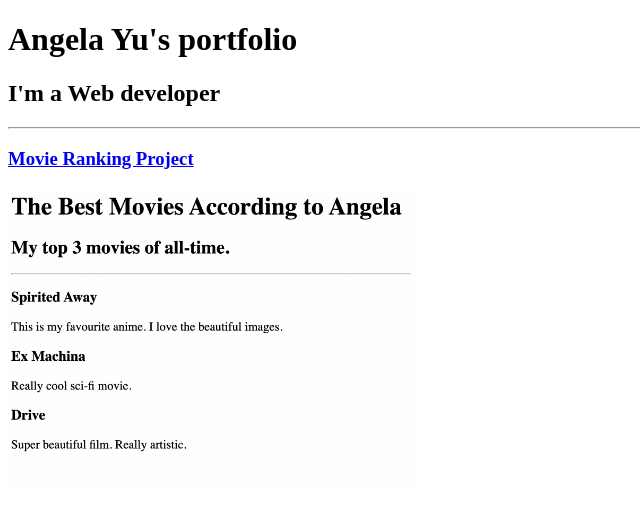
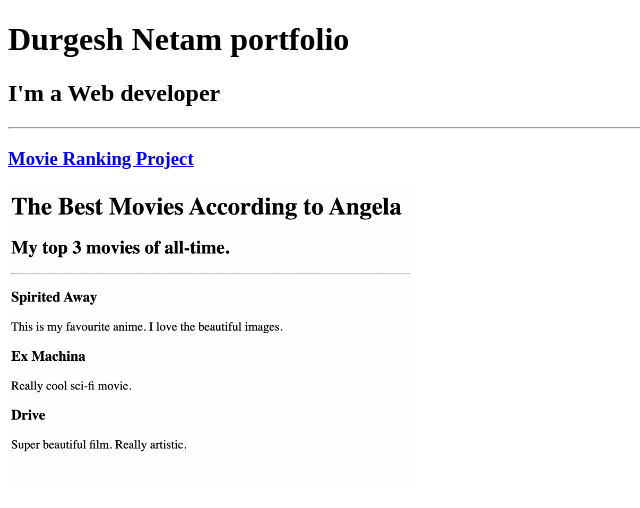
Before and after one commit to Durgesh750kumar/html-portfolio, a plain HTML site: page index.html in a window 1280 px wide. Shown: the top 508 px of the page, without its empty margins (0-640 px from the left). Drawn offline with Linux system fonts and the light colour scheme.

Commit message:
Add files via upload

```diff
--- a/index.html
+++ b/index.html
@@ -7,7 +7,7 @@
     <title>Document</title>
 </head>
 <body>
-    <h1>Angela Yu's portfolio</h1>
+    <h1>Durgesh Netam portfolio</h1>
     <h2>I'm a Web developer</h2>
     <hr />
   <h3>  <a href="./public/movie-ranking.html">Movie Ranking Project</a></h3>
```
